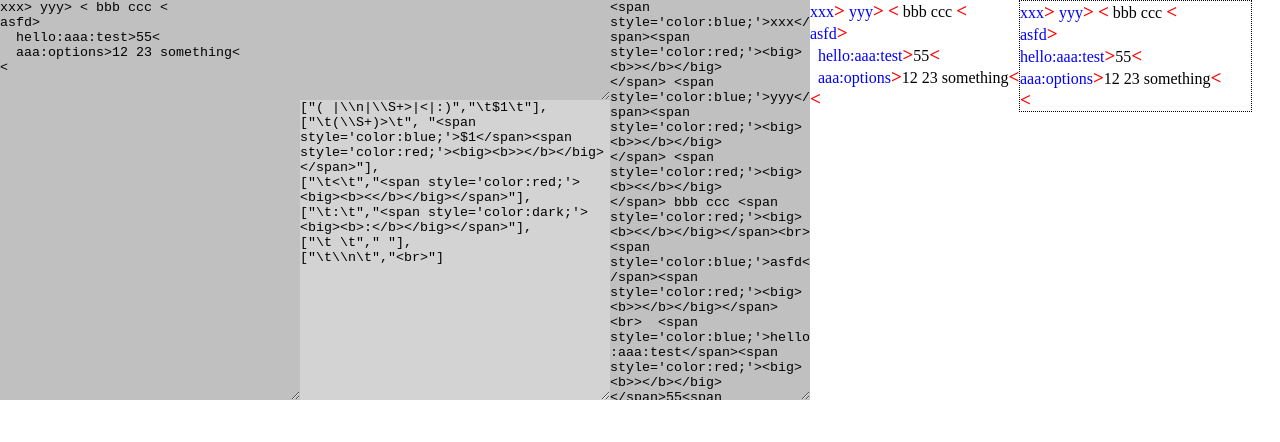
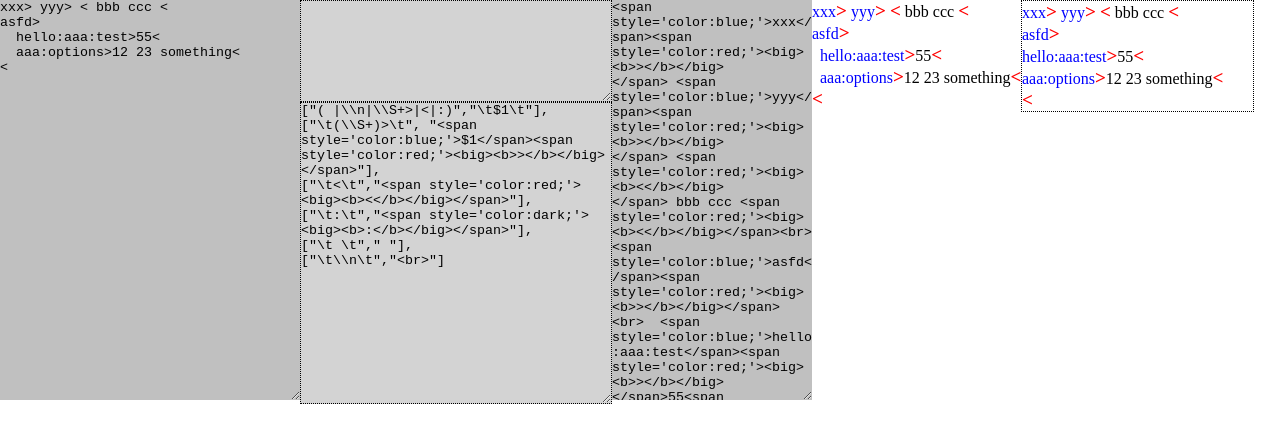
Before and after one commit to dtestyk/style_custom, a plain HTML site: page index.html in a window 1280 px wide. Drawn offline with Linux system fonts and the light colour scheme.

Commit message:
add some disj norm form rules example

```diff
--- a/index.html
+++ b/index.html
@@ -43,14 +43,16 @@ canvas {
 #expressions {
 	width: 310px;
 	height: 100px;
-	background: silver;
+	background: LightGray;
   display: block;
+  border: 1px dotted;
 }
 #rules {
 	width: 310px;
 	height: 300px;
 	background: LightGray;
   display: block;
+  border: 1px dotted;
 }
 #plain {
 	width: 200px;
@@ -112,7 +114,6 @@ asfd>
 
   function update_plain(){
     var styled_text = rules.reduce(replace_pair, text)
-    //var styled_text = multi_replace(text, rules)
     plain.value = styled_text
   }
 
@@ -130,7 +131,7 @@ asfd>
     localStorage.memo_rules = memo_rules.value
   }
   function update_expressions(){
-    var str_expressions = ('['+memo_expressions.value+']').split('\\').join('\\\\')
+    var str_expressions = ('['+memo_expressions.value+']')
     console.log(str_expressions)
     expressions = JSON.parse(str_expressions)
 
```
Also changed, not shown: dnf_by_replace.txt (added).
